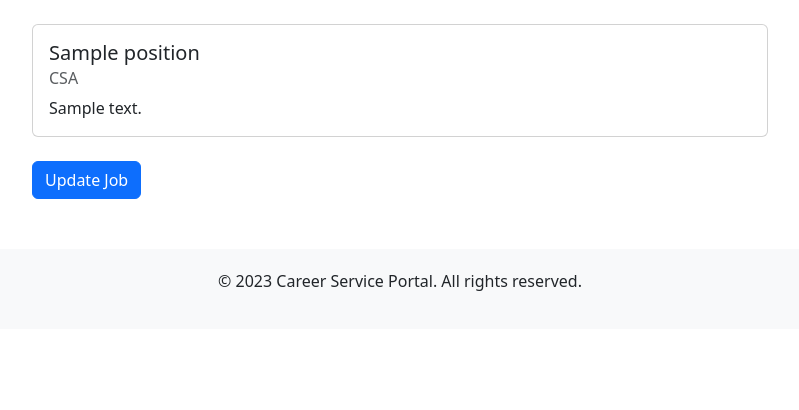
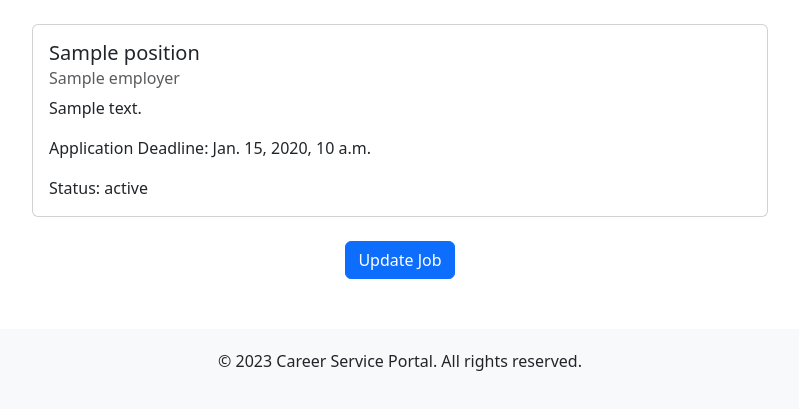
Before and after one commit to harshchauhdary/Job-Portal_SOEN6011_Summer2023, a Django app: template job_portal/templates/employer/view_job.html in a window 1280 px wide. Shown: the part 80-490 px from the top of the page, without its empty margins (240-1039 px from the left). Run offline with Django 4.2, Linux system fonts and the light colour scheme; the template is opened without the code that fills it: most values are stand-ins (such as "Sample title", 1, 10 or a date in 2020); data that the repository does not hold is empty.

Commit message:
updated job templates according to the models

```diff
--- a/job_portal/templates/candidates/profileTemplate.html
+++ b/job_portal/templates/candidates/profileTemplate.html
@@ -7,7 +7,10 @@
     <div class="col-md-6">
       <div class="card mt-4">
         <div class="card-body">
-          <h5 class="card-title">View Profile</h5>
+          <div class="d-flex align-items-center mb-3">
+            <h5 class="card-title m-0">View Profile</h5>
+            <small class="text-muted ms-2 align-self-end">| Candidate</small>
+          </div>
           <div class="mb-3">
             <label class="form-label"><strong>First Name</strong></label>
             <p class="form-control-static">{{ candidate.firstName }}</p>
--- a/job_portal/templates/candidates/viewJobsTemplate.html
+++ b/job_portal/templates/candidates/viewJobsTemplate.html
@@ -7,9 +7,9 @@
     <div class="col-md-4">
       <div class="card mb-4">
         <div class="card-body">
-          <h5 class="card-title">{{ job.pos }}</h5>
-          <h6 class="card-subtitle mb-2 text-muted">CSP</h6>
-          <p class="card-text">{{ "Lorem Ipsum is simply dummy text of the printing and typesetting industry. Lorem Ipsum has been the industry's standard dummy text ever since the 1500s, when an unknown printer took a galley of type and scrambled it to make a type specimen book. It has survived not only five centuries, but also the leap into electronic typesetting, remaining essentially unchanged. It was popularised in the 1960s with the release of Letraset sheets containing Lorem Ipsum passages, and more recently with desktop publishing software like Aldus PageMaker including versions of Lorem Ipsum."|slice:":250" }}</p> <!-- Limit description to 100 characters -->
+          <h5 class="card-title">{{ job.position }}</h5>
+          <h6 class="card-subtitle mb-2 text-muted">{{job.employer.companyName}}</h6>
+          <p class="card-text">{{ job.description|slice:":300" }}</p> <!-- Limit description to 100 characters -->
           <a href="job/{{job.id}}" class="btn btn-primary">View Details</a>
         </div>
       </div>
--- a/job_portal/templates/employer/profileTemplate.html
+++ b/job_portal/templates/employer/profileTemplate.html
@@ -7,7 +7,10 @@
     <div class="col-md-6">
       <div class="card mt-4">
         <div class="card-body">
-          <h5 class="card-title">View Employer Profile</h5>
+          <div class="d-flex align-items-center mb-3">
+            <h5 class="card-title m-0">View Profile</h5>
+            <small class="text-muted ms-2 align-self-end">| Employer</small>
+          </div>
           <div class="mb-3">
             <label class="form-label"><strong>Company Name</strong></label>
             <p class="form-control-static">{{ employer.companyName }}</p>
--- a/job_portal/templates/employer/view_job.html
+++ b/job_portal/templates/employer/view_job.html
@@ -7,8 +7,10 @@
       <div class="card mt-4">
         <div class="card-body">
           <h5 class="card-title">{{ job.position }}</h5>
-          <h6 class="card-subtitle mb-2 text-muted">CSA</h6>
+          <h6 class="card-subtitle mb-2 text-muted">{{ job.employer.companyName }}</h6>
           <p class="card-text">{{ job.description }}</p>
+          <p class="card-text">Application Deadline: {{ job.applicationDeadline }}</p>
+          <p class="card-text">Status: {{ job.status }}</p>
           <!-- Add any other job details you want to display -->
         </div>
       </div>
@@ -18,8 +20,8 @@
 
 <div class="container mt-4">
   <div class="row justify-content-center">
-    <div class="col-md-8">
-      <a href="/employer/updateJob/{{job.id}}" class="btn btn-primary">Update Job</a>
+    <div class="col-md-8 text-center">
+      <a href="/employer/updateJob/{{ job.id }}" class="btn btn-primary">Update Job</a>
     </div>
   </div>
 </div>
```
Also changed, not shown: job_portal/templates/candidates/ViewJobTemplate.html (+6 -4 lines), job_portal/templates/employer/view_jobs.html (+5 -2 lines), job_portal/db.sqlite3.
